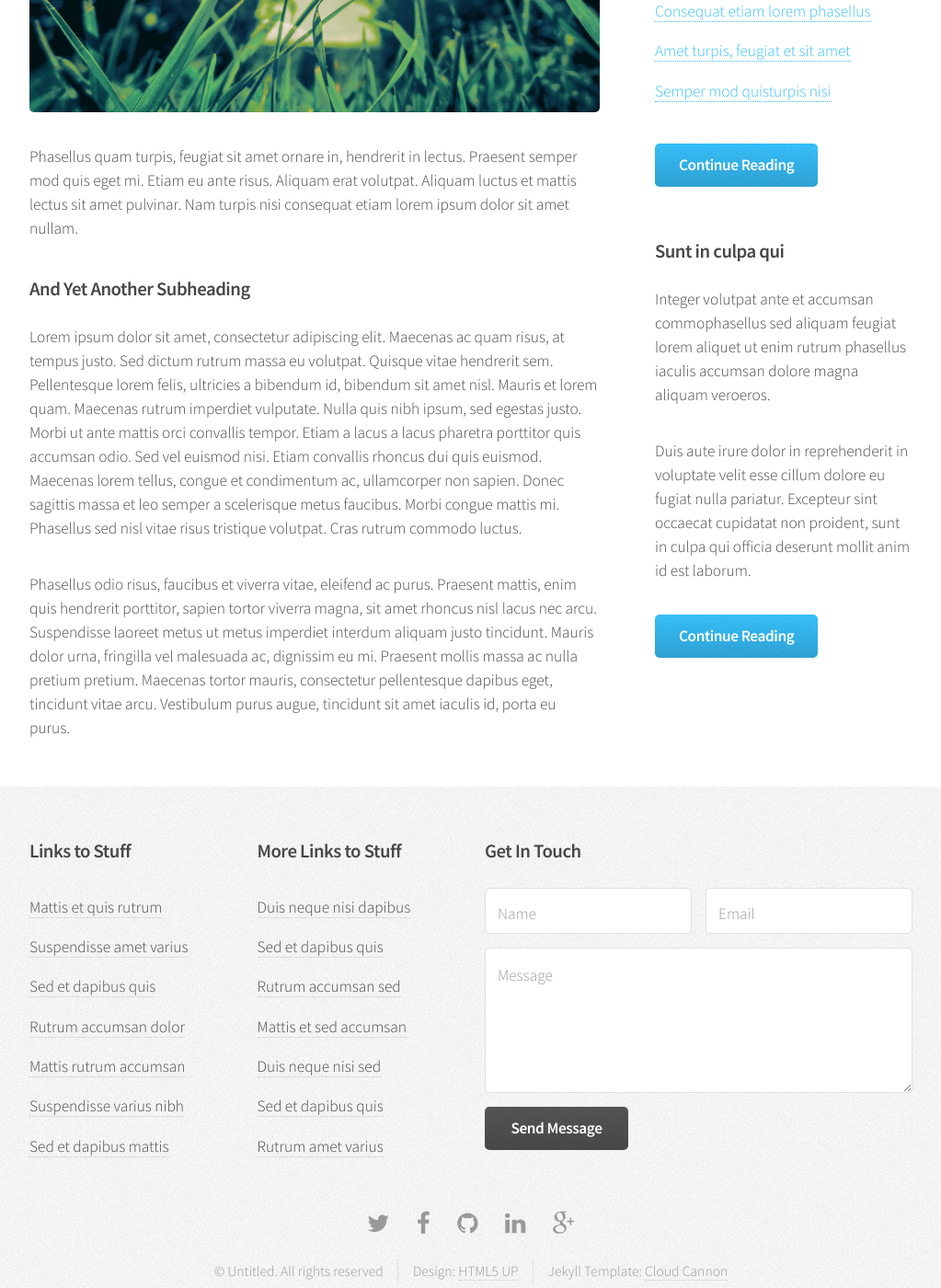
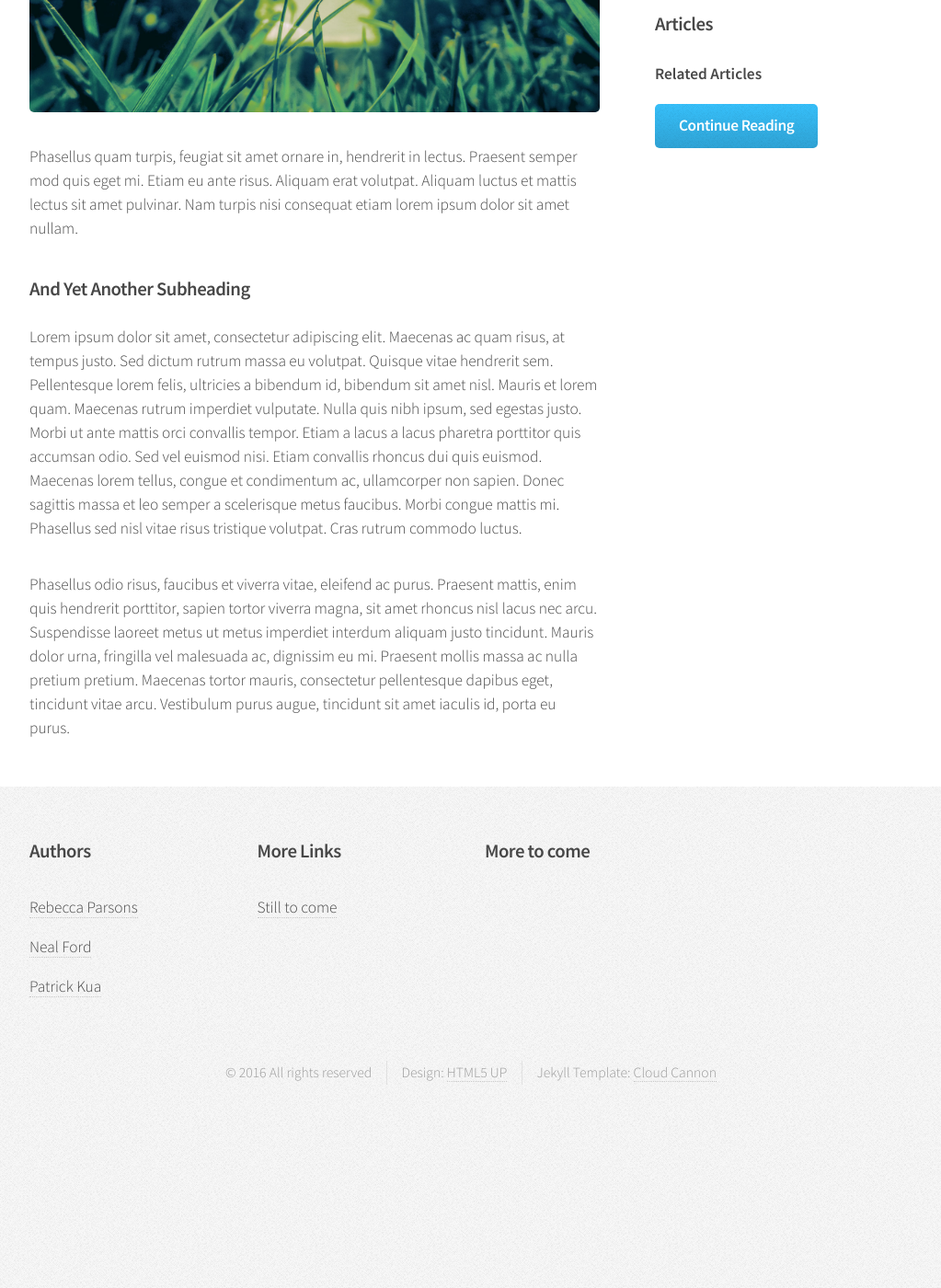
Before and after one commit to thekua/evolutionary-architecture-web, a Jekyll site: the page built from right-sidebar.html, in a window 1280 px wide and 1400 px high, scrolled down 435 px. Shown: the whole window at 92% size, without its empty margins (128-1151 px from the left). Built offline with Jekyll 4.4.1, drawn with Linux system fonts in a browser that asks for light colours; after the commit the page ends 1697 px from its top, so only the background shows below that; some of the changed text lies outside the part shown.

Commit message:
Clean up and add some examples

```diff
--- a/_includes/footer.html
+++ b/_includes/footer.html
@@ -5,72 +5,33 @@
 						<div class="6u">
 							<div class="row collapse-at-2">
 								<section class="6u">
-									<h3>Links to Stuff</h3>
+									<h3>Authors</h3>
 									<ul class="links">
-										<li><a href="#">Mattis et quis rutrum</a></li>
-										<li><a href="#">Suspendisse amet varius</a></li>
-										<li><a href="#">Sed et dapibus quis</a></li>
-										<li><a href="#">Rutrum accumsan dolor</a></li>
-										<li><a href="#">Mattis rutrum accumsan</a></li>
-										<li><a href="#">Suspendisse varius nibh</a></li>
-										<li><a href="#">Sed et dapibus mattis</a></li>
+										<li><a href="https://www.thoughtworks.com/profiles/rebecca-parsons">Rebecca Parsons</a></li>
+										<li><a href="http://nealford.com/">Neal Ford</a></li>
+										<li><a href="https://www.thekua.com/atwork">Patrick Kua</a></li>
 									</ul>
 								</section>
 								<section class="6u">
-									<h3>More Links to Stuff</h3>
+									<h3>More Links</h3>
 									<ul class="links">
-										<li><a href="#">Duis neque nisi dapibus</a></li>
-										<li><a href="#">Sed et dapibus quis</a></li>
-										<li><a href="#">Rutrum accumsan sed</a></li>
-										<li><a href="#">Mattis et sed accumsan</a></li>
-										<li><a href="#">Duis neque nisi sed</a></li>
-										<li><a href="#">Sed et dapibus quis</a></li>
-										<li><a href="#">Rutrum amet varius</a></li>
+										<li><a href="#">Still to come</a></li>
 									</ul>
 								</section>
 							</div>
 						</div>
 						<section class="6u">
-							<h3>Get In Touch</h3>
-							<form>
-								<div class="row half collapse-at-2">
-									<div class="6u">
-										<input type="text" name="name" id="name" placeholder="Name" />
-									</div>
-									<div class="6u">
-										<input type="email" name="email" id="email" placeholder="Email" />
-									</div>
-								</div>
-								<div class="row half">
-									<div class="12u">
-										<textarea name="message" id="message" placeholder="Message" rows="5"></textarea>
-									</div>
-								</div>
-								<div class="row half">
-									<div class="12u">
-										<ul class="actions">
-											<li><input type="submit" class="button alt" value="Send Message" /></li>
-										</ul>
-									</div>
-								</div>
-							</form>
+							<h3>More to come</h3>
+
 						</section>
 					</div>
 				</div>
 
-				<!-- Icons -->
-					<ul class="icons">
-						<li><a href="#" class="icon fa-twitter"><span class="label">Twitter</span></a></li>
-						<li><a href="#" class="icon fa-facebook"><span class="label">Facebook</span></a></li>
-						<li><a href="#" class="icon fa-github"><span class="label">GitHub</span></a></li>
-						<li><a href="#" class="icon fa-linkedin"><span class="label">LinkedIn</span></a></li>
-						<li><a href="#" class="icon fa-google-plus"><span class="label">Google+</span></a></li>
-					</ul>
 
 				<!-- Copyright -->
 					<div class="copyright">
 						<ul class="menu">
-							<li>&copy; Untitled. All rights reserved</li><li>Design: <a href="http://html5up.net">HTML5 UP</a></li><li> Jekyll Template: <a href="http://cloudcannon.com">Cloud Cannon</a></li>
+							<li>&copy; 2016 All rights reserved</li><li>Design: <a href="http://html5up.net">HTML5 UP</a></li><li> Jekyll Template: <a href="http://cloudcannon.com">Cloud Cannon</a></li>
 						</ul>
 					</div>
 
--- a/_includes/header.html
+++ b/_includes/header.html
@@ -29,37 +26,15 @@
 			<div id="header">
 
 				<!-- Logo -->
-					<h1><a href="{{ site.baseurl }}/index.html" id="logo">Arcana <em>by HTML5 UP</em></a></h1>
+					<h1><a href="{{ site.baseurl }}/index.html" id="logo">Evolutionary Architecture <em>by Rebecca Parsons, Neal Ford and Patrick Kua</em></a></h1>
 
 				<!-- Nav -->
 					<nav id="nav">
 						<ul>
 							{% assign current = page.url | downcase | split: '/' %}
 							<li {% if current[1] == 'index.html' %}class="current"{% endif %}><a href="{{ site.baseurl }}/index.html">Home</a></li>
-							<li>
-								<a href="">Dropdown</a>
-								<ul>
-									<li><a href="#">Lorem dolor</a></li>
-									<li><a href="#">Magna phasellus</a></li>
-									<li><a href="#">Etiam sed tempus</a></li>
-									<li>
-										<a href="">Submenu</a>
-										<ul>
-											<li><a href="#">Lorem dolor</a></li>
-											<li><a href="#">Phasellus magna</a></li>
-											<li><a href="#">Magna phasellus</a></li>
-											<li><a href="#">Etiam nisl</a></li>
-											<li><a href="#">Veroeros feugiat</a></li>
-										</ul>
-									</li>
-									<li><a href="#">Veroeros feugiat</a></li>
-								</ul>
-							</li>
 							<li {% if current[1] == 'blog' %}class="current"{% endif %}><a href="{{ site.baseurl }}/blog">Blog</a></li>
-							<li {% if current[1] == 'left-sidebar.html' %}class="current"{% endif %}><a href="{{ site.baseurl }}/left-sidebar.html">Left Sidebar</a></li>
-							<li {% if current[1] == 'right-sidebar.html' %}class="current"{% endif %}><a href="{{ site.baseurl }}/right-sidebar.html">Right Sidebar</a></li>
-							<li {% if current[1] == 'two-sidebar.html' %}class="current"{% endif %}><a href="{{ site.baseurl }}/two-sidebar.html">Two Sidebar</a></li>
-							<li {% if current[1] == 'no-sidebar.html' %}class="current"{% endif %}><a href="{{ site.baseurl }}/no-sidebar.html">No Sidebar</a></li>
+							<li {% if current[1] == 'about-thebook.html' %}class="current"{% endif %}><a href="{{ site.baseurl }}/about-thebook.html">The Book</a></li>
 						</ul>
 					</nav>
 
--- a/_posts/2014-08-25-test-post.md
+++ /dev/null
@@ -1,8 +0,0 @@
----
-title: Sunt in culpa qui
-featured: /assets/images/pic02.jpg
-layout: post
----
-
-<p>Integer volutpat ante et accumsan commophasellus sed aliquam feugiat lorem aliquet ut enim rutrum phasellus iaculis accumsan dolore magna aliquam veroeros.</p>
-<p>Duis aute irure dolor in reprehenderit in voluptate velit esse cillum dolore eu fugiat nulla pariatur. Excepteur sint occaecat cupidatat non proident, sunt in culpa qui officia deserunt mollit anim id est laborum.</p>
--- a/_posts/2014-08-31-hello-word.md
+++ /dev/null
@@ -1,14 +0,0 @@
----
-title: Ullamco Laboris minim veniam
-featured: /assets/images/pic01.jpg
-layout: post
----
-
-<ul class="links">
-	<li><a href="#">Amet turpis, feugiat et sit amet</a></li>
-	<li><a href="#">Ornare in hendrerit in lectus</a></li>
-	<li><a href="#">Semper mod quis eget mi dolore</a></li>
-	<li><a href="#">Consequat etiam lorem phasellus</a></li>
-	<li><a href="#">Amet turpis, feugiat et sit amet</a></li>
-	<li><a href="#">Semper mod quisturpis nisi</a></li>
-</ul>
```
Also changed, not shown: other parts of _includes/header.html (+1 -4 lines), _posts/2014-08-20-another-post.md (deleted, +0 -8 lines), _posts/2016-05-12-articles.md (added, +9 -0 lines), _posts/2016-05-12-talks.md (added, +9 -0 lines), about-thebook.html (added, +27 -0 lines), index.html (+10 -58 lines).
